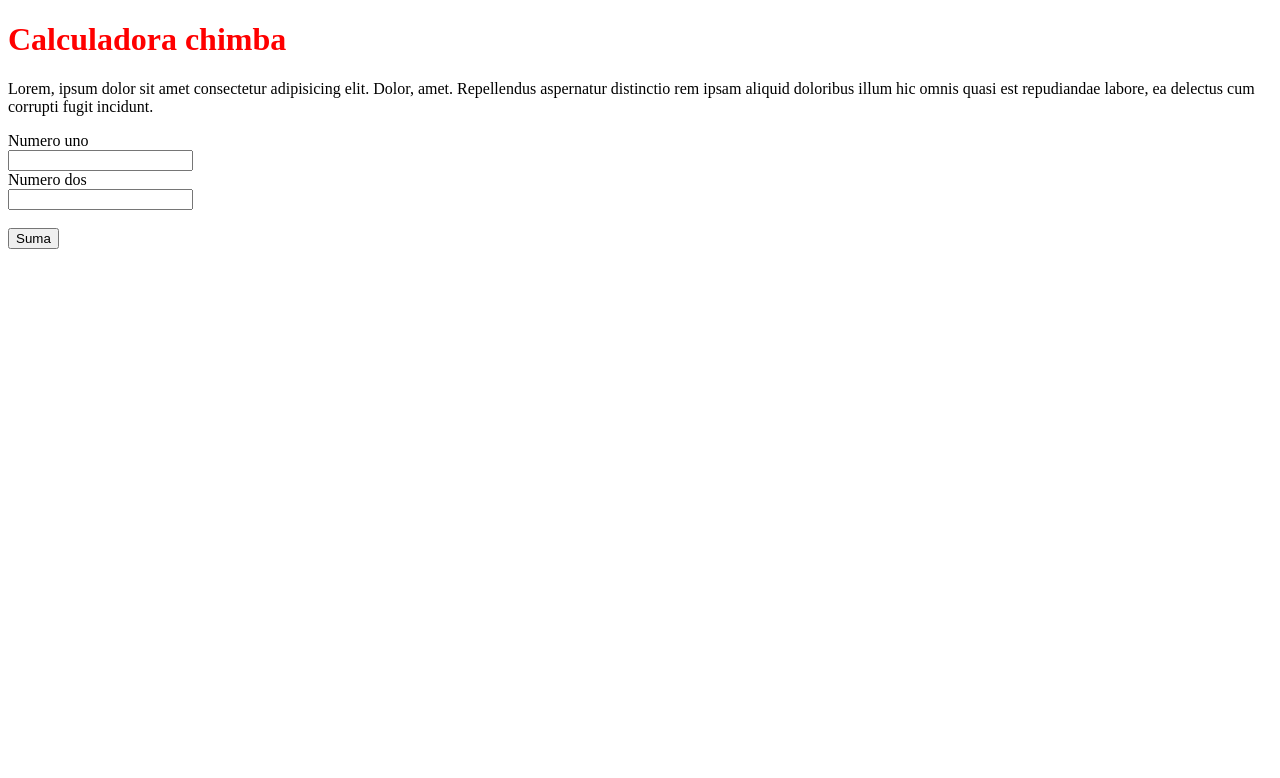
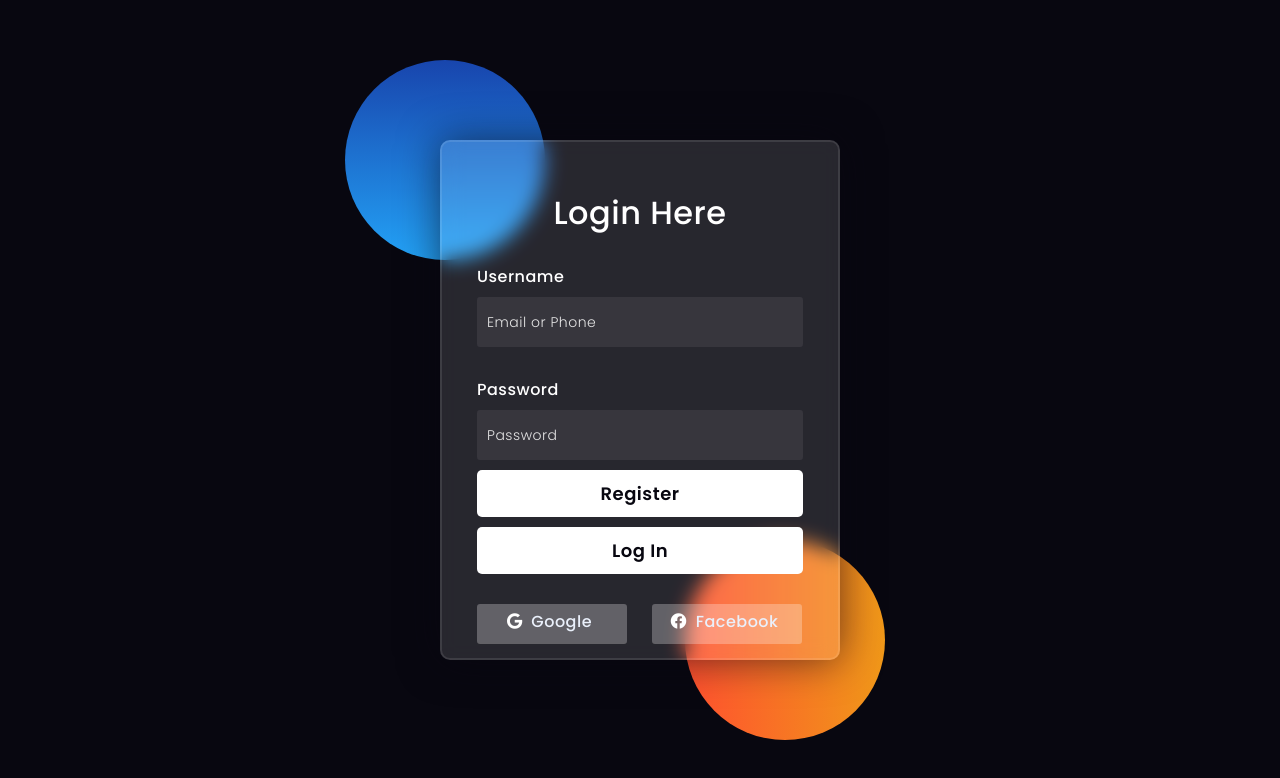
Before and after one commit to LuisMiguelFP/ProyectoHTML, a plain HTML site: page index.html in a window 1280 px wide. Drawn offline with Linux system fonts and the light colour scheme.

Commit message:
archivo de login ok

```diff
--- a/css/style.css
+++ b/css/style.css
@@ -1,3 +1,10 @@
 #color{
     color: red;
 }
+body{
+    background-color: grey;
+}
+
+input{
+    background-color: green;
+}
--- a/index.html
+++ b/index.html
@@ -2,33 +2,182 @@
 <html lang="en">
 
 <head>
-    <meta charset="UTF-8">
-    <meta name="viewport" content="width=device-width, initial-scale=1.0">
-    <title>PEGUESE DE ESTE  </title>
-    <link rel="stylesheet" href="../../css/style.css">
+    <!-- Design by foolishdeveloper.com -->
+    <title>Glassmorphism login Form Tutorial in html css</title>
+
+    <link rel="preconnect" href="https://fonts.gstatic.com">
+    <link rel="stylesheet" href="https://cdnjs.cloudflare.com/ajax/libs/font-awesome/5.15.4/css/all.min.css">
+    <link href="https://fonts.googleapis.com/css2?family=Poppins:wght@300;500;600&display=swap" rel="stylesheet">
+    <!--Stylesheet-->
+    <style media="screen">
+        *,
+        *:before,
+        *:after {
+            padding: 0;
+            margin: 0;
+            box-sizing: border-box;
+        }
+
+        body {
+            background-color: #080710;
+        }
+
+        .background {
+            width: 430px;
+            height: 520px;
+            position: absolute;
+            transform: translate(-50%, -50%);
+            left: 50%;
+            top: 50%;
+        }
+
+        .background .shape {
+            height: 200px;
+            width: 200px;
+            position: absolute;
+            border-radius: 50%;
+        }
+
+        .shape:first-child {
+            background: linear-gradient(#1845ad,
+                    #23a2f6);
+            left: -80px;
+            top: -80px;
+        }
+
+        .shape:last-child {
+            background: linear-gradient(to right,
+                    #ff512f,
+                    #f09819);
+            right: -30px;
+            bottom: -80px;
+        }
+
+        form {
+            height: 520px;
+            width: 400px;
+            background-color: rgba(255, 255, 255, 0.13);
+            position: absolute;
+            transform: translate(-50%, -50%);
+            top: 50%;
+            left: 50%;
+            border-radius: 10px;
+            backdrop-filter: blur(10px);
+            border: 2px solid rgba(255, 255, 255, 0.1);
+            box-shadow: 0 0 40px rgba(8, 7, 16, 0.6);
+            padding: 50px 35px;
+        }
+
+        form * {
+            font-family: 'Poppins', sans-serif;
+            color: #ffffff;
+            letter-spacing: 0.5px;
+            outline: none;
+            border: none;
+        }
+
+        form h3 {
+            font-size: 32px;
+            font-weight: 500;
+            line-height: 42px;
+            text-align: center;
+        }
+
+        label {
+            display: block;
+            margin-top: 30px;
+            font-size: 16px;
+            font-weight: 500;
+        }
+
+        input {
+            display: block;
+            height: 50px;
+            width: 100%;
+            background-color: rgba(255, 255, 255, 0.07);
+            border-radius: 3px;
+            padding: 0 10px;
+            margin-top: 8px;
+            font-size: 14px;
+            font-weight: 300;
+        }
+
+        ::placeholder {
+            color: #e5e5e5;
+        }
+
+        button {
+            margin-top: 10px;
+            width: 100%;
+            background-color: #ffffff;
+            color: #080710;
+            padding: 10px 0;
+            font-size: 18px;
+            font-weight: 600;
+            border-radius: 5px;
+            cursor: pointer;
+        }
+
+        .social {
+            margin-top: 30px;
+            display: flex;
+        }
+
+        .social div {
+            background: red;
+            width: 150px;
+            border-radius: 3px;
+            padding: 5px 10px 10px 5px;
+            background-color: rgba(255, 255, 255, 0.27);
+            color: #eaf0fb;
+            text-align: center;
+        }
+
+        .social div:hover {
+            background-color: rgba(255, 255, 255, 0.47);
+        }
+
+        .social .fb {
+            margin-left: 25px;
+        }
+
+        .social i {
+            margin-right: 4px;
+        }
+    </style>
 </head>
 
 <body>
-    <h1 id="color">Calculadora chimba</h1>
-    <P>
-        Lorem, ipsum dolor sit amet consectetur adipisicing elit. Dolor, amet. Repellendus aspernatur distinctio rem ipsam aliquid doloribus illum hic omnis quasi est repudiandae labore, ea delectus cum corrupti fugit incidunt.
-    </P>
-    <label>Numero uno</label> <br>
-    <input id="n1" type="number"/> <br>
-    <label>Numero dos</label> <br>
-    <input id="n2" type="number"/> <br> <br>
-    <button onclick="sumar()">Suma</button>
+    <div class="background">
+        <div class="shape"></div>
+        <div class="shape"></div>
+    </div>
+    <form>
+        <h3>Login Here</h3>
+
+        <label for="username">Username</label>
+        <input type="text" placeholder="Email or Phone" id="username">
+
+        <label for="password">Password</label>
+        <input type="password" placeholder="Password" id="password">
+
+        <button id="btnRegister">Register</button>
+        <button>Log In</button>
+        <div class="social">
+            <div class="go"><i class="fab fa-google"></i> Google</div>
+            <div class="fb"><i class="fab fa-facebook"></i> Facebook</div>
+        </div>
+    </form>
+
 </body>
 
 <script>
+    let buttonLogin = document.getElementById("btnRegister");
+    document.getElementById("btnRegister").addEventListener("click", function () {
+    event.preventDefault(); // Evita el envío del formulario
+    window.location.href = "register.html";
 
-    function sumar(){
-        const n1 = parseInt(document.getElementById('n1').value);
-        const n2 = parseInt(document.getElementById('n2').value);
-        const resultado = n1 + n2;
-        alert(resultado)
-    }
-
+});
 
 </script>
 
```
Also changed, not shown: register.html (added, +86 -0 lines).
